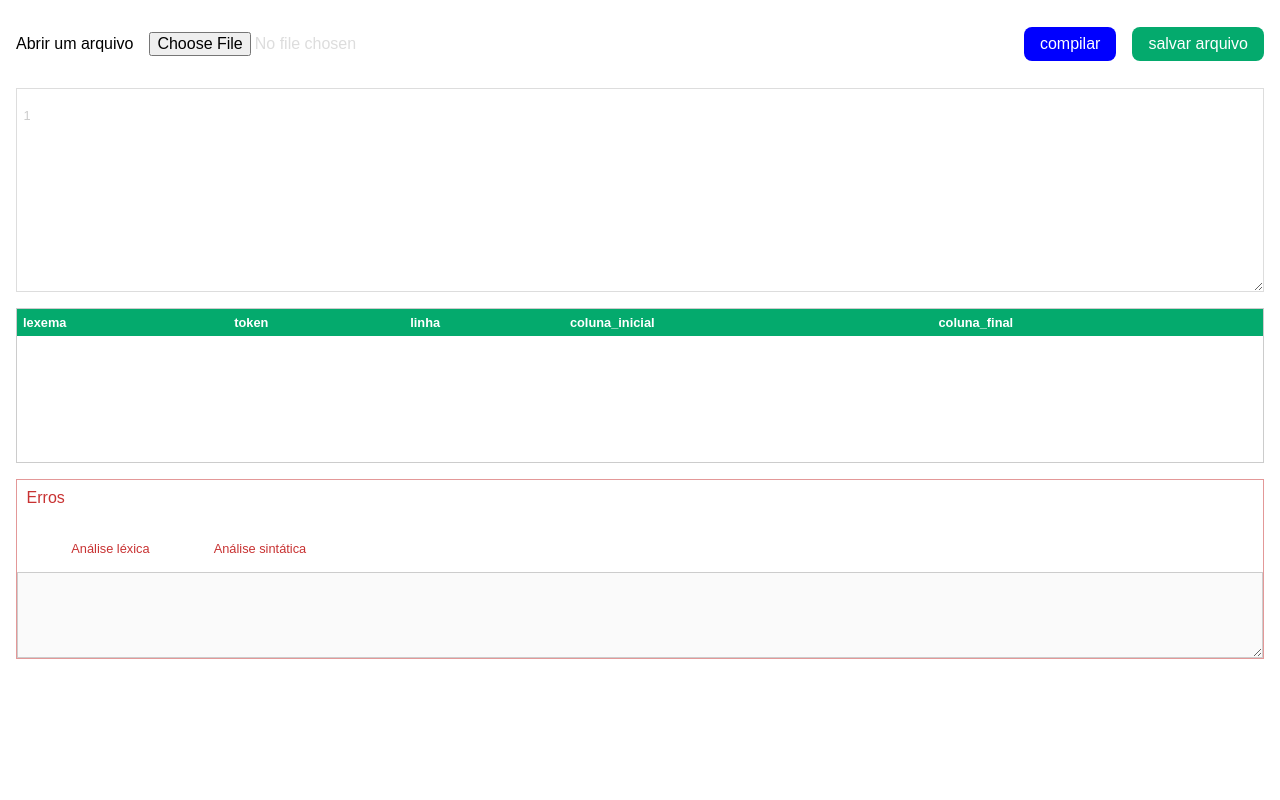
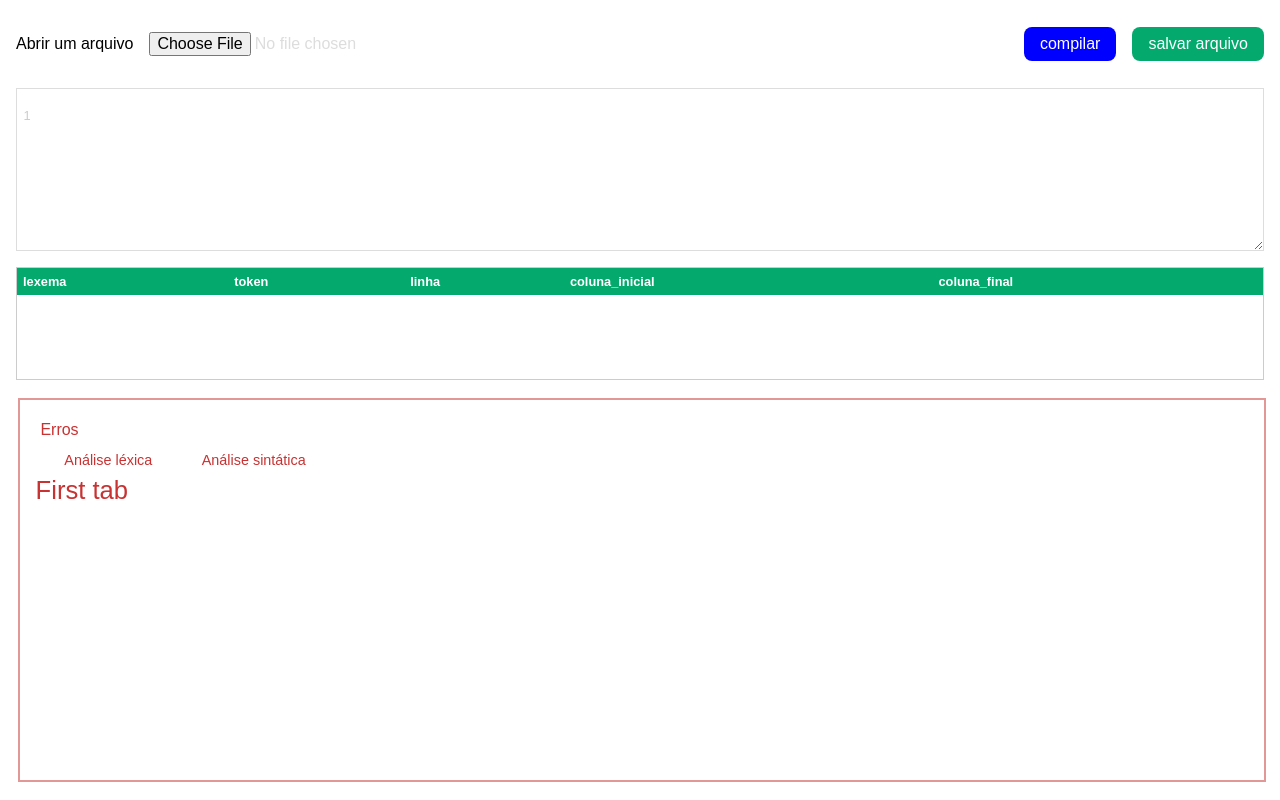
Before and after one commit to karoldm/compiladores, a React (Create React App) app: page / in a window 1280 px wide. Built offline with nearby package versions, Linux system fonts and the light colour scheme; the HTML template or start-up script is replaced by a standard one.

Commit message:
fix: error print

```diff
--- a/src/App.tsx
+++ b/src/App.tsx
@@ -8,6 +8,7 @@ import { Table } from "./components/Table";
 import { Lexer } from './functions/lexer';
 import { Parser } from './functions/parser';
 import { ITokens } from './interfaces/table';
+import Tabs from './components/Errors/TabComponent';
 
 const Container = styled.main`
   display: grid;
@@ -51,6 +52,7 @@ function App() {
   }, [file]);
 
   return (
+    <>
     <Container>
       <div style={{display: 'flex', width: '100%', flexDirection: 'column'}}>
         <ButtonsContainer>
@@ -64,7 +66,9 @@ function App() {
       </div>
       <Table columns={["lexema", "token", "linha", "coluna_inicial", "coluna_final"]} datas={tableData} />
       <Errors errors={errorsData} />
+      <Tabs/>
     </Container>
+    </>
   );
 }
 
--- /dev/null
+++ b/src/components/Errors/AllTabs/FirstTab.tsx
@@ -0,0 +1,66 @@
+// import {useState, useEffect} from 'react';
+// import styled from "styled-components";
+
+
+// const Container = styled.div`
+//   display: flex;
+//   width: 100%;
+//   flex-direction: column;
+//   align-items: start;
+//   justify-content: center;
+//   gap: 16px;
+//   height: 180px;
+//   border: 1px solid rgba(200, 50, 50, .5);
+// `;
+
+// const Textarea = styled.textarea`
+//   flex: 1;
+//   width: 100%;
+//   overflow-y: scroll;
+//   border: 1px solid #ccc;
+//   font-size: .8rem;
+//   color: rgb(200, 50, 50);;
+//   padding: 1rem;
+//   line-height: 1.4rem;
+// `;
+
+// interface Props {
+//   errors: string[];
+// }
+
+
+// const FirstTab = () => {
+//      ({ errors }: Props) => {
+//         const [errorString, setErrorString] = useState("");
+
+//         useEffect(() => {
+//           let str = '';
+//           errors.forEach(error => {
+//             str += error + "\n";
+//           });
+//           setErrorString(str);
+//         }, [errors]);
+//      }
+
+
+//   return (
+//     <Container>
+//     <Textarea value= { errorString } disabled />
+//     </Container>
+//   );
+
+
+// };
+
+
+// export default FirstTab;
+
+const SecondTab = () => {
+    return (
+      <div className="SecondTab">
+        <p>First tab</p>
+
+      </div>
+    );
+  };
+  export default SecondTab;
--- /dev/null
+++ b/src/components/Errors/AllTabs/SecondTab.tsx
@@ -0,0 +1,10 @@
+import React from "react";
+
+const SecondTab = () => {
+  return (
+    <div className="SecondTab">
+      <p>Second tab</p>
+    </div>
+  );
+};
+export default SecondTab;
--- /dev/null
+++ b/src/components/Errors/TabComponent/index.tsx
@@ -0,0 +1,104 @@
+import { useState, useEffect } from 'react';
+import styled from "styled-components";
+import FirstTab from "../AllTabs/FirstTab";
+import SecondTab from "../AllTabs/SecondTab";
+
+const Erros = styled.p`
+  width: 100%;
+  font-size: 1rem;
+  color: rgb(200, 50, 50);;
+  padding: 0.3rem;
+  font-style: bold;
+`;
+
+
+const Tabs1 = styled.div`
+    width: 100%;
+    height: auto;
+    min-height: 300px;
+    border: 2px solid rgba(200, 50, 50, .5);;
+    padding: 1rem;
+    margin: 0.1rem;
+    color: rgb(200, 50, 50);;
+`;
+
+const Nav = styled.ul`
+    width: 30%;
+    display: flex;
+    align-items: center;
+    font-size: 1rem;
+
+    @media (max-width: 768px) {
+      width: 90%;
+    }
+  `;
+
+const Li = styled.li`
+    width: 40%;
+    padding: 0.5rem;
+    font-size: 0.9rem;
+    list-style: none;
+    text-align: center;
+    cursor: pointer;
+    transition: all 0.7s;
+    border-radius: 2rem;
+    &:hover, &:active{
+    background: rgba(50, 224, 196, 0.15);
+    background: rgba(173, 102, 102, 0.377);
+    }
+
+  `;
+
+const Li2 = styled.li`
+    width: 40%;
+    padding: 0.5rem;
+    font-size: 0.9rem;
+    list-style: none;
+    text-align: center;
+    cursor: pointer;
+    transition: all 0.7s;
+    border-radius: 2rem;
+    &:hover, &:active{
+    background: rgba(50, 224, 196, 0.15);
+    background: rgba(173, 102, 102, 0.377);
+    }
+  `;
+
+const Tabs = () => {
+    const [activeTab, setActiveTab] = useState("tab1");
+
+    const handleTab1 = () => {
+        setActiveTab("tab1");
+    };
+
+    const handleTab2 = () => {
+        setActiveTab("tab2");
+    };
+
+    return (
+        <>
+        <Tabs1>
+        <Erros>Erros</Erros>
+            <Nav>
+                <Li
+                    className={activeTab === "tab1" ? "active" : ""}
+                    onClick={handleTab1}
+                >
+                    Análise léxica
+                </Li>
+                <Li2
+                    className={activeTab === "tab2" ? "active" : ""}
+                    onClick={handleTab2}
+                >
+                    Análise sintática
+                </Li2>
+            </Nav>
+            <div className="outlet">
+                {activeTab === "tab1" ? <FirstTab /> : <SecondTab />}
+            </div>
+        </Tabs1>
+        </>
+    );
+};
+
+export default Tabs;
--- a/src/components/Errors/index.tsx
+++ b/src/components/Errors/index.tsx
@@ -1,4 +1,4 @@
-import {useState, useEffect} from 'react';
+import { useState, useEffect } from 'react';
 import styled from "styled-components";
 
 
@@ -20,45 +20,16 @@ const Textarea = styled.textarea`
   border: 1px solid #ccc;
   font-size: .8rem;
   color: rgb(200, 50, 50);;
-  padding: 1rem;
+  padding-left: 1.5rem;
   line-height: 1.4rem;
 `;
 
-const Erros = styled.p`
-  width: 100%;
-  font-size: 1rem;
-  color: rgb(200, 50, 50);;
-  padding: 0.6rem;
-  font-style: bold;
-`;
-
-const Divider = styled.ul`
-  width: 100%;
-  font-size: .8rem;
-
-`;
-
-const Tabs = styled.li`
-  width: 9%;
-  border-radius: 3px 3px 0px 0px;
-  font-size: .8rem;
-  display: inline-block;
-  color: rgb(200, 50, 50);;
-  margin-left: 3%;
-  padding-top: 8px;
-  text-align: center;
-  cursor: pointer;
-  &:active, &:hover{
-    border-top:  3px solid rgba(200, 50, 50, .5);;
-    background-color: white;
-  }
-`;
 
 interface Props {
   errors: string[];
 }
 
-export const Errors =  ({ errors }: Props) => {
+export const Errors = ({ errors }: Props) => {
   const [errorString, setErrorString] = useState("");
 
   useEffect(() => {
@@ -69,16 +40,12 @@ export const Errors =  ({ errors }: Props) => {
     setErrorString(str);
   }, [errors]);
 
+
+
   return (
-    <>
-    <Container>
-    <Erros>Erros</Erros>
-    <Divider>
-      <Tabs value = {1}>Análise léxica</Tabs>
-      <Tabs value = {2}>Análise sintática</Tabs>
-    </Divider>
-    <Textarea value= { errorString } disabled />
-    </Container>
-    </>
+    <></>
+      // <Container>
+      //   <Textarea value={errorString} disabled />
+      // </Container>
   );
 }
```
